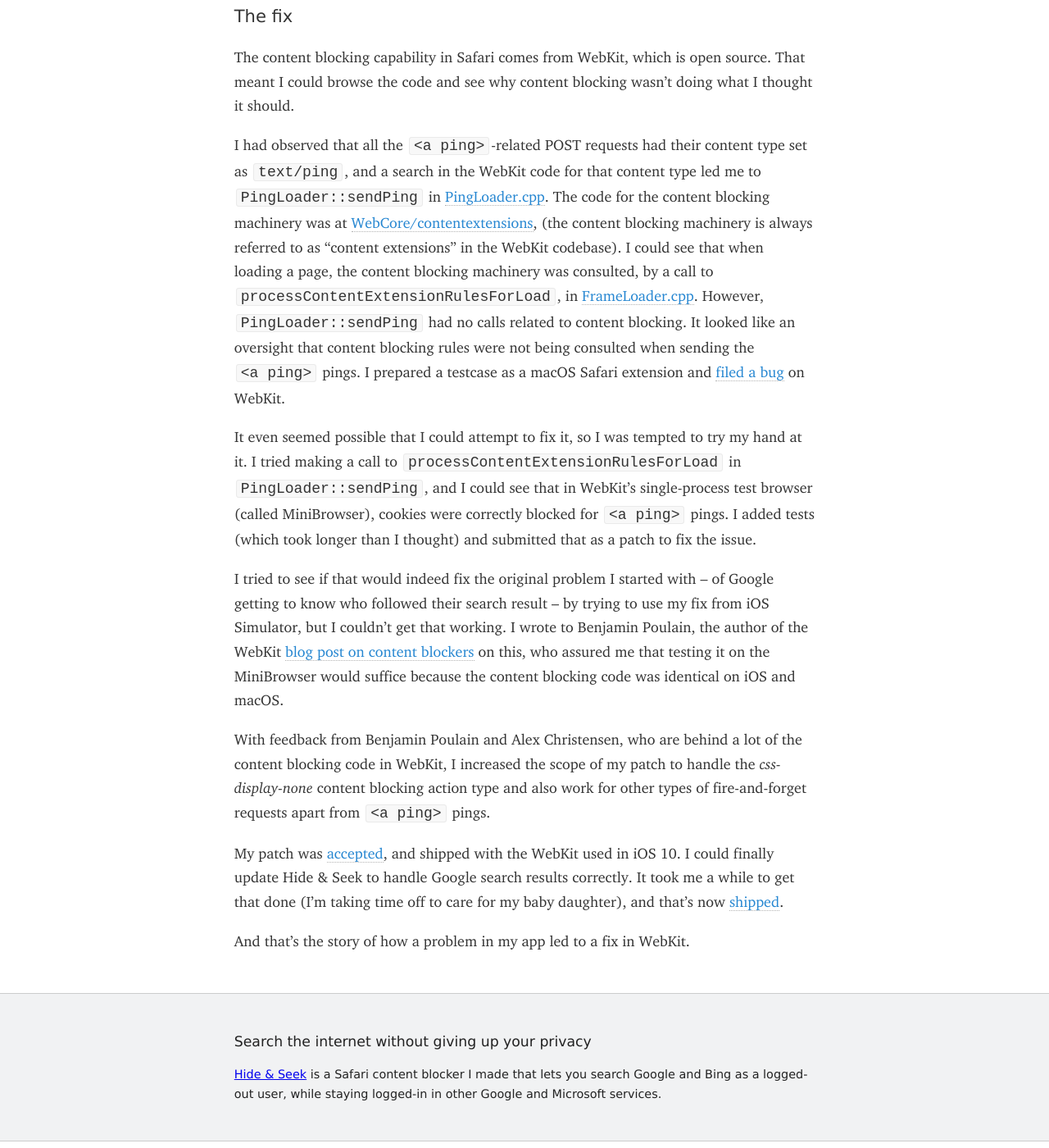
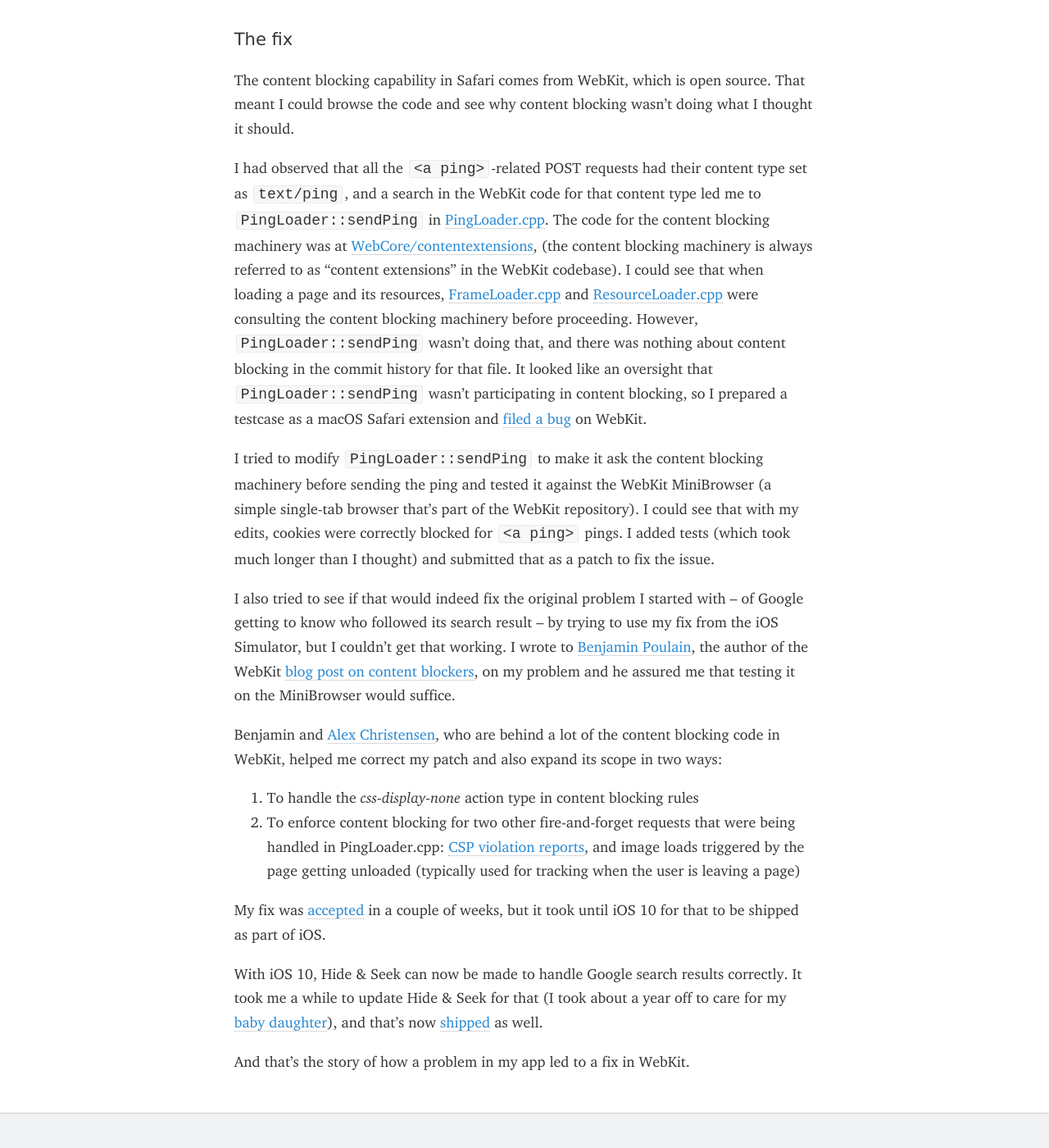
Before and after one commit to roop/roop.github.io, a Jekyll site: the page built from _posts/2017-03-27-hide-and-seek-bug-webkit.md, in a window 1280 px wide and 1400 px high, scrolled down 2060 px. Shown: the whole window at 82% size. Built offline with Jekyll 4.4.1, drawn with Linux system fonts in a browser that asks for light colours; some web fonts are replaced; some of the changed text lies outside the part shown.

Commit message:
Blog post on Hide & Seek

```diff
--- a/_posts/2017-03-27-hide-and-seek-bug-webkit.md
+++ b/_posts/2017-03-27-hide-and-seek-bug-webkit.md
@@ -29,14 +30,14 @@
 could see that Safari was notifying a Google URL whenever I follow a
 search result. So I tried to block delivery of cookies to that URL by
 adding an appropriate rule to my content blocker. Amazingly, that had no
-effect. That is, my content blocker had a rule telling Safari to block
-cookies on a particular URL, but Safari was ignoring that rule and
-sending the cookies along anyway to that URL. Even if I modify the
-content blocker rule to block requests to that URL completely, that rule
-too was being ignored.
+effect. My content blocker was telling Safari to block cookies on a
+particular URL, but Safari was ignoring that rule and sending the
+cookies along anyway to that URL. Even when I modified the content
+blocker rule to block requests to that URL completely, that rule too
+was being ignored.
 
-I noticed that the Google URL, to which the cookie-ful request was being
-sent, appeared as the value of a `ping` attribute in the search result
+I noticed that the Google URL to which the errant request was being
+sent appeared as the value of a `ping` attribute in the search result
 link's anchor (`a`) HTML element. That led me to dig up what `ping` was.
 
 I learnt that the `ping` attribute exists as a faster way to track clicking of
@@ -68,17 +69,18 @@
 </a>
 ~~~
 
-When the user clicks on this link, the browser goes directly to the
-search result page, and _in parallel_, sends a POST request to the URL
-specified in the `ping` attribute. Google logs the activity as before,
-but it doesn't have any redirecting to do now.
+When the user taps on this link, the browser goes directly to the search
+result page, and _in parallel_, sends a POST request to the URL
+specified in the `ping` attribute. The "ping" sent as the POST request
+enables Google log the activity as before. There's now no need for
+Google to redirect to the search result.
 
 This is obviously faster than having to follow a Google-hosted URL
-first, and then be redirected to the actual search result. So, it nice
+first, and then be redirected to the actual search result. So, it's nice
 of iOS Safari to support it and of Google to make use of it.
 
 The only problem was that my content blocking rules were being ignored
-for these `ping`-induced POST requests. There wasn't anything I could do
+for these pings. There wasn't anything I could do
 to fix this in my content blocker code, so I filed a radar with Apple,
 and then shipped my app anyway with this limitation, asking users of my
 app to use the _Open in New Tab_ option in iOS Safari rather than
@@ -93,49 +95,66 @@
 I had observed that all the `<a ping>`-related POST requests had their
 content type set as `text/ping`, and a search in the WebKit code for
 that content type led me to `PingLoader::sendPing` in
-[PingLoader.cpp](https://trac.webkit.org/browser/webkit/trunk/Source/WebCore/loader/PingLoader.cpp?rev=186663).
+[PingLoader.cpp](https://trac.webkit.org/browser/webkit/trunk/Source/WebCore/loader/PingLoader.cpp?rev=186663#L72).
 The code for the content blocking machinery was at
 [WebCore/contentextensions](https://trac.webkit.org/browser/webkit/trunk/Source/WebCore/contentextensions?rev=186663),
 (the content blocking machinery is always referred to as "content
-extensions" in the WebKit codebase). I could see that when loading a page,
-the content blocking machinery was consulted, by a call to
-`processContentExtensionRulesForLoad`, in
-[FrameLoader.cpp](https://trac.webkit.org/browser/webkit/trunk/Source/WebCore/loader/FrameLoader.cpp?rev=186663).
-However, `PingLoader::sendPing` had no calls related to content
-blocking. It looked like an oversight that content blocking rules were
-not being consulted when sending the `<a ping>` pings. I prepared a
-testcase as a macOS Safari extension and [filed a
+extensions" in the WebKit codebase).
+I could see that when loading a
+page and its resources,
+[FrameLoader.cpp](https://trac.webkit.org/browser/webkit/trunk/Source/WebCore/loader/FrameLoader.cpp?rev=186663#L2706)
+and
+[ResourceLoader.cpp](https://trac.webkit.org/browser/webkit/trunk/Source/WebCore/loader/ResourceLoader.cpp?rev=186663#L313)
+were consulting the content blocking machinery before proceeding.
+However, `PingLoader::sendPing` wasn't doing that, and there was nothing
+about content blocking in the commit history for that file. It looked
+like an oversight that `PingLoader::sendPing` wasn't participating in
+content blocking, so I prepared a testcase as a macOS Safari
+extension and [filed a
 bug](https://bugs.webkit.org/show_bug.cgi?id=149873) on WebKit.
 
-It even seemed possible that I could attempt to fix it, so I was tempted
-to try my hand at it. I tried making a call to
-`processContentExtensionRulesForLoad` in `PingLoader::sendPing`, and I
-could see that in WebKit's single-process test browser (called
-MiniBrowser), cookies were correctly blocked for `<a ping>` pings. I
-added tests (which took longer than I thought) and submitted that as a
-patch to fix the issue.
+I tried to modify `PingLoader::sendPing` to make it ask the content
+blocking machinery before sending the ping and tested it against the
+WebKit MiniBrowser (a simple single-tab browser that's part of the
+WebKit repository). I could see that with my edits, cookies were
+correctly blocked for `<a ping>` pings. I added tests (which took much
+longer than I thought) and submitted that as a patch to fix the issue.
 
-I tried to see if that would indeed fix the original problem I started
-with -- of Google getting to know who followed their search result -- by
-trying to use my fix from iOS Simulator, but I couldn't get that
-working. I wrote to Benjamin Poulain, the author of the WebKit [blog post
-on content blockers][webkitblogpost] on this, who assured me that
-testing it on the MiniBrowser would suffice because the content blocking
-code was identical on iOS and macOS.
+I also tried to see if that would indeed fix the original problem I
+started with -- of Google getting to know who followed its search
+result -- by trying to use my fix from the iOS Simulator, but I couldn't get
+that working. I wrote to [Benjamin Poulain][ben], the author of the
+WebKit [blog post on content blockers][webkitblogpost], on my problem
+and he assured me that testing it on the MiniBrowser would suffice.
 
 [webkitblogpost]: https://www.webkit.org/blog/3476/content-blockers-first-look/
 
-With feedback from Benjamin Poulain and Alex Christensen, who are behind
-a lot of the content blocking code in WebKit, I increased the scope of
-my patch to handle the _css-display-none_ content blocking action type
-and also work for other types of fire-and-forget requests apart from `<a
-ping>` pings.
+Benjamin and [Alex Christensen][alex], who are behind
+a lot of the content blocking code in WebKit, helped me correct my patch
+and also expand its scope in two ways:
 
-My patch was [accepted](https://trac.webkit.org/changeset/191167), and
-shipped with the WebKit used in iOS 10. I could finally update Hide &
-Seek to handle Google search results correctly. It took me a while to
-get that done (I'm taking time off to care for my baby daughter), and
-that's now
-[shipped](https://twitter.com/hidenseekapp/status/843275223243743233).
+ 1. To handle the _css-display-none_ action type in content blocking
+    rules
+ 2. To enforce content blocking for two other fire-and-forget requests
+    that were being handled in PingLoader.cpp: [CSP violation reports],
+    and image loads triggered by the page getting unloaded (typically
+    used for tracking when the user is leaving a page)
+
+[CSP violation reports]: https://en.wikipedia.org/wiki/Content_Security_Policy#Reporting
+
+My fix was
+[accepted](https://twitter.com/awfulben/status/655122309066326016) in a
+couple of weeks, but it took until iOS 10 for that to be shipped as part
+of iOS.
+
+With iOS 10, Hide & Seek can now be made to handle Google search results
+correctly. It took me a while to update Hide & Seek for that (I took
+about a year off to care for my [baby daughter]), and that's now
+[shipped](https://twitter.com/hidenseekapp/status/843275223243743233) as
+well.
 
 And that's the story of how a problem in my app led to a fix in WebKit.
+
+[ben]: https://twitter.com/awfulben
+[alex]: https://twitter.com/alexfchr
+[baby daughter]: https://twitter.com/roopeshchander/status/723829435737100288
```
Also changed, not shown: other parts of _posts/2017-03-27-hide-and-seek-bug-webkit.md (+10 -9 lines).
